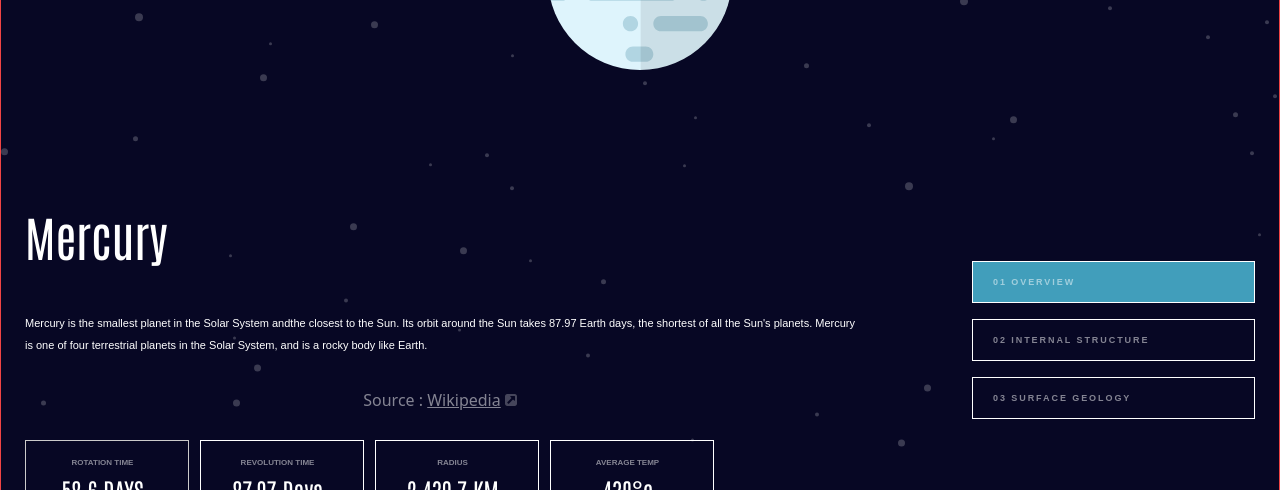
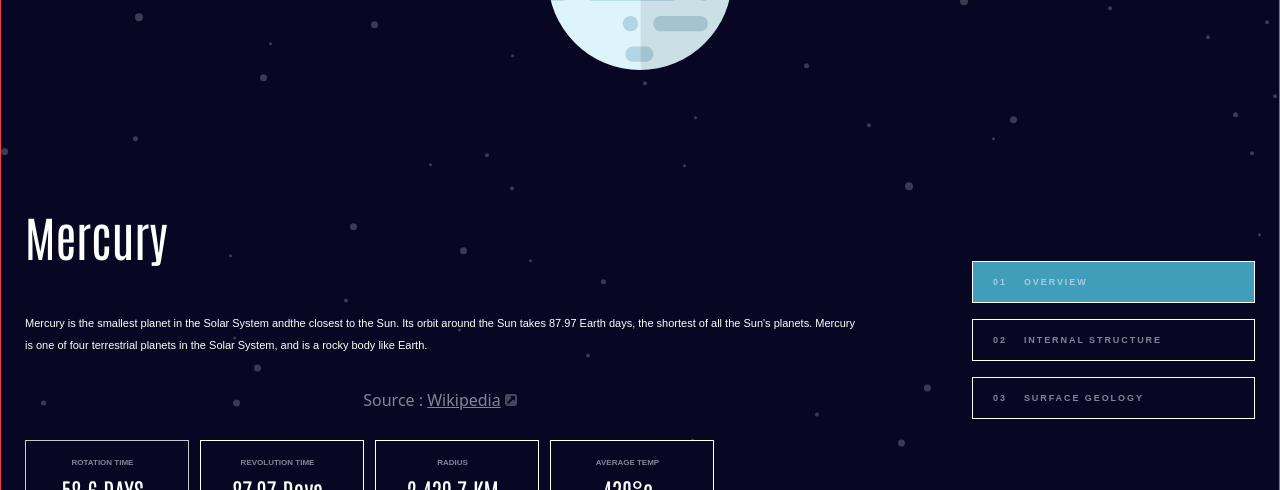
Before and after one commit to dlkokhta/planets-fact-site, a React (Vite) app: page /main/mercury in a window 1280 px wide. Shown: the part 410-900 px from the top of the page. Built offline with nearby package versions, Linux system fonts and the light colour scheme.

Commit message:
finished desktop version as well

```diff
--- a/src/components/MainNavigation.jsx
+++ b/src/components/MainNavigation.jsx
@@ -294,7 +294,7 @@ const MainNavigation = ({ screenSizeProp }) => {
           </div>
         )}
       </header>
-      <div className=" h-[2px] bg-white bg-opacity-20 w-[100%] flex md:my-[27px]  "></div>
+      <div className=" h-[2px] bg-white bg-opacity-20 w-[100%] flex md:mt-[27px]  "></div>
     </>
   );
 };
--- a/src/pages/PlanetsName.jsx
+++ b/src/pages/PlanetsName.jsx
@@ -54,9 +54,11 @@ function PlanetsName({ setScreenSizeProps }) {
 
   return (
     <>
-      <div className="xl:flex">
+      {/*  image , planet name and text xontainer*/}
+      <div className="xl:flex xl:flex-row xl:pl-[335px] xl:pt-[126px] xl:pr-[165px] xl:gap-[300px] ">
+        {/* planet image */}
         <img
-          className=" mx-auto w-[184px] mt-[95px] hidden md:block md:mt-[146px]"
+          className="xl:w-[290px] xl:h-[290px]  mx-auto w-[184px] mt-[95px] hidden md:block md:mt-[146px]"
           src={
             currentSection === "overview"
               ? planetData.images.planet
@@ -68,12 +70,14 @@ function PlanetsName({ setScreenSizeProps }) {
         {currentSection === "surface" && (
           <img
             src={planetData.images.geology}
-            className="md:ml-[180px] md:my-[170px] w-[80px] h-[100px] absolute   top-[290px] left-[164px] hidden md:block"
+            className="xl:m-0 xl:ml-[255px] xl:mt-[270px] xl:w-[129px] xl:h-[139px] md:ml-[180px] md:mt-[130px] w-[80px] h-[100px] absolute   top-[290px] left-[164px] hidden md:block"
           />
         )}
 
-        <div className="xl:flex-col md:flex md:flex-row md:items-center md:gap-[69px] ">
-          <div className=" md:flex md:flex-col md:gap-[16px] md:order-2 md:mb-[-150px] flex justify-between  p-[20px] pr-[24px] pl-[24px] pb-[0]">
+        {/* buttons , planet name and text container */}
+        <div className="xl:flex-col xl:gap-[39px]  md:flex md:flex-row md:items-center md:gap-[69px] ">
+          {/* buttons container */}
+          <div className="xl:mb-0  md:flex md:flex-col md:gap-[16px] md:order-2 md:mb-[-150px] flex justify-between  p-[20px] pr-[24px] pl-[24px] pb-[0]">
             <div
               onClick={overviewClickHandler}
               className="md:border md:border-solid md:border-white flex flex-col md:flex md:gap-[16px] md:justify-center "
@@ -83,7 +87,10 @@ function PlanetsName({ setScreenSizeProps }) {
                 onClick={overviewClickHandler}
               >
                 {screenSize === "md" ? (
-                  <h1 className="pl-[20px]"> 01 OVERVIEW</h1>
+                  <h1 className="xl:text-[12px] xl:gap-[28px]  md:flex md:gap-[17px] xl:ml- pl-[20px]">
+                    {" "}
+                    01 <h1>OVERVIEW</h1>
+                  </h1>
                 ) : (
                   <h1> OVERVIEW</h1>
                 )}
@@ -115,7 +122,9 @@ function PlanetsName({ setScreenSizeProps }) {
                 onClick={structureClickHandler}
               >
                 {screenSize === "md" ? (
-                  <h1 className="pl-[20px]">02 INTERNAL STRUCTURE</h1>
+                  <h1 className="xl:text-[12px]  xl:gap-[28px] md:flex md:gap-[17px] pl-[20px]">
+                    02 <h1>INTERNAL STRUCTURE</h1>
+                  </h1>
                 ) : (
                   <h1> STRUCTURE</h1>
                 )}
@@ -143,11 +152,13 @@ function PlanetsName({ setScreenSizeProps }) {
               className=" md:border md:border-solid md:border-white flex flex-col md:flex md:gap-[16px] md:justify-center"
             >
               <h1
-                className="md:absolute text-white text-[9px] font-spartan font-bold tracking-[1.93px] leading-[10px] opacity-[50%] cursor-pointer  hover:text-white hover:opacity-[100]"
+                className="xl:text-[12px] md:absolute text-white text-[9px] font-spartan font-bold tracking-[1.93px] leading-[10px] opacity-[50%] cursor-pointer  hover:text-white hover:opacity-[100]"
                 onClick={surfaceClickHandler}
               >
                 {screenSize === "md" ? (
-                  <h1 className="pl-[20px]">03 SURFACE GEOLOGY</h1>
+                  <h1 className="pl-[20px] md:flex md:gap-[17px] xl:gap-[28px]">
+                    03 <h1>SURFACE GEOLOGY</h1>
+                  </h1>
                 ) : (
                   <h1> SURFACE</h1>
                 )}
@@ -190,12 +201,13 @@ function PlanetsName({ setScreenSizeProps }) {
                 className="w-[50px] h-[60px] absolute   top-[290px] left-[164px] md:hidden"
               />
             )}
-            <div className="md:mt-[130px] text-white mt-[95px] mb-[28px] pr-[24px]  pl-[24px]">
-              <h1 className="md:flex md:mb-[24px] md:items-start md:text-[48px] font-antonio text-center text-[40px] pt-[0] pb-[16px]">
+            {/* planet name and text container */}
+            <div className="xl:m-[0] md:mt-[130px] text-white mt-[95px] mb-[28px] pr-[24px]  pl-[24px]">
+              <h1 className="xl:text-[80px] md:flex md:mb-[24px] md:items-start md:text-[48px] font-antonio text-center text-[40px] pt-[0] pb-[16px]">
                 {planetData.name}
               </h1>
 
-              <p className=" font-spartan font-[400] text-[11px] leading-[22px]  line-clamp-4  ">
+              <p className="xl:text-[14px] font-spartan font-[400] text-[11px] leading-[22px]  line-clamp-4  ">
                 {currentSection === "overview"
                   ? planetData.overview.content
                   : currentSection === "structure"
@@ -218,42 +230,42 @@ function PlanetsName({ setScreenSizeProps }) {
             </div>
           </div>
         </div>
+      </div>
 
-        <div className=" md:flex-row md:gap-[11px] pr-[24px] pl-[24px] flex flex-col gap-[8px]  ">
+      <div className="xl:pl-[165px] xl:pt-[87px] xl:gap-[30px] md:flex-row md:gap-[11px] pr-[24px] pl-[24px] flex flex-col gap-[8px]  ">
         <div
-            className="md:w-[164px] md:h-[88px] md:py-[16px]  md:pb-[19px] md:pl-[15px]  md:flex-col flex justify-between items-center border-solid border-[1px] border-[#cbcaca]
+          className="xl:w-[255px] xl:h-[128px] md:w-[164px] md:h-[88px] md:py-[16px]  md:pb-[19px] md:pl-[15px]  md:flex-col flex justify-between items-center border-solid border-[1px] border-[#cbcaca]
             p-[9px] pr-[24px] pb-[13px] pl-[24px] "
         >
-            <div className=" font-spartan text-[8px]   font-bold text-white opacity-[50%]">
+          <div className="xl:text-[11px] font-spartan text-[8px]   font-bold text-white opacity-[50%]">
             ROTATION TIME
           </div>
-            <div className="flex-col font-antonio text-[20px] md:text-[24px] font-normal text-white ">
+          <div className="xl:text-[40px] flex-col font-antonio text-[20px] md:text-[24px] font-normal text-white ">
             {planetData.rotation.toUpperCase()}
           </div>
         </div>
-          <div className="md:w-[164px] md:h-[88px] md:py-[16px]  md:pb-[19px] md:pl-[15px] md:flex-col flex justify-between items-center  border-solid border-[1px] border-white  p-[9px] pr-[24px] pb-[13px] pl-[24px]">
-            <div className="font-spartan text-[8px] font-bold text-white opacity-[50%]">
+        <div className="xl:w-[255px] xl:h-[128px] md:w-[164px] md:h-[88px] md:py-[16px]  md:pb-[19px] md:pl-[15px] md:flex-col flex justify-between items-center  border-solid border-[1px] border-white  p-[9px] pr-[24px] pb-[13px] pl-[24px]">
+          <div className="xl:text-[11px] font-spartan text-[8px] font-bold text-white opacity-[50%]">
             REVOLUTION TIME
           </div>
-            <div className=" font-antonio text-[20px]  md:text-[24px] font-normal text-white">
+          <div className="xl:text-[40px] font-antonio text-[20px]  md:text-[24px] font-normal text-white">
             {planetData.revolution}
           </div>
         </div>
-          <div className="md:w-[164px] md:h-[88px] md:py-[16px] md:pb-[19px] md:pl-[15px] md:flex-col flex justify-between items-center border-solid border-[1px] border-white  p-[9px] pr-[24px] pb-[13px] pl-[24px]">
-            <div className="font-spartan text-[8px] font-bold text-white opacity-[50%]">
+        <div className="xl:w-[255px] xl:h-[128px] md:w-[164px] md:h-[88px] md:py-[16px] md:pb-[19px] md:pl-[15px] md:flex-col flex justify-between items-center border-solid border-[1px] border-white  p-[9px] pr-[24px] pb-[13px] pl-[24px]">
+          <div className="xl:text-[11px] font-spartan text-[8px] font-bold text-white opacity-[50%]">
             RADIUS
           </div>
-            <div className=" font-antonio text-[20px]  md:text-[24px] font-normal text-white">
+          <div className="xl:text-[40px] font-antonio text-[20px]  md:text-[24px] font-normal text-white">
             {planetData.radius}
           </div>
         </div>
-          <div className="md:w-[164px] md:h-[88px] md:py-[16px]  md:pb-[19px] md:pl-[15px] md:flex-col flex justify-between items-center border-solid border-[1px] border-white  p-[9px] pr-[24px] pb-[13px] pl-[24px]">
-            <div className="font-spartan text-[8px] font-bold text-white opacity-[50%]">
+        <div className="xl:w-[255px] xl:h-[128px] md:w-[164px] md:h-[88px] md:py-[16px]  md:pb-[19px] md:pl-[15px] md:flex-col flex justify-between items-center border-solid border-[1px] border-white  p-[9px] pr-[24px] pb-[13px] pl-[24px]">
+          <div className="xl:text-[11px] font-spartan text-[8px] font-bold text-white opacity-[50%]">
             AVERAGE TEMP
           </div>
-            <div className=" font-antonio text-[20px]  md:text-[24px] font-normal text-white">
+          <div className="xl:text-[40px] font-antonio text-[20px]  md:text-[24px] font-normal text-white">
             {planetData.temperature}
-            </div>
           </div>
         </div>
       </div>
```
Lines whose indentation alone changed are shown as unchanged.
